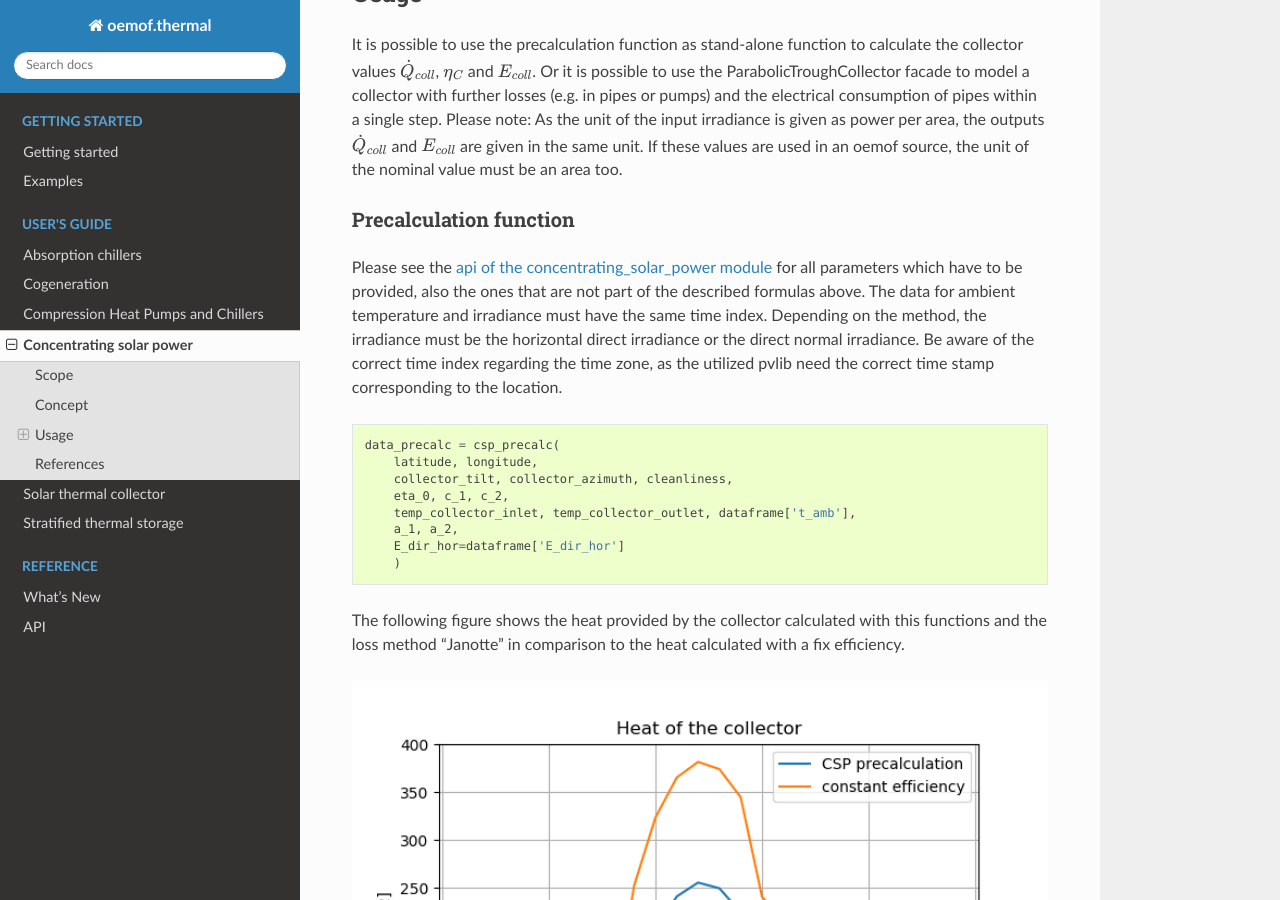
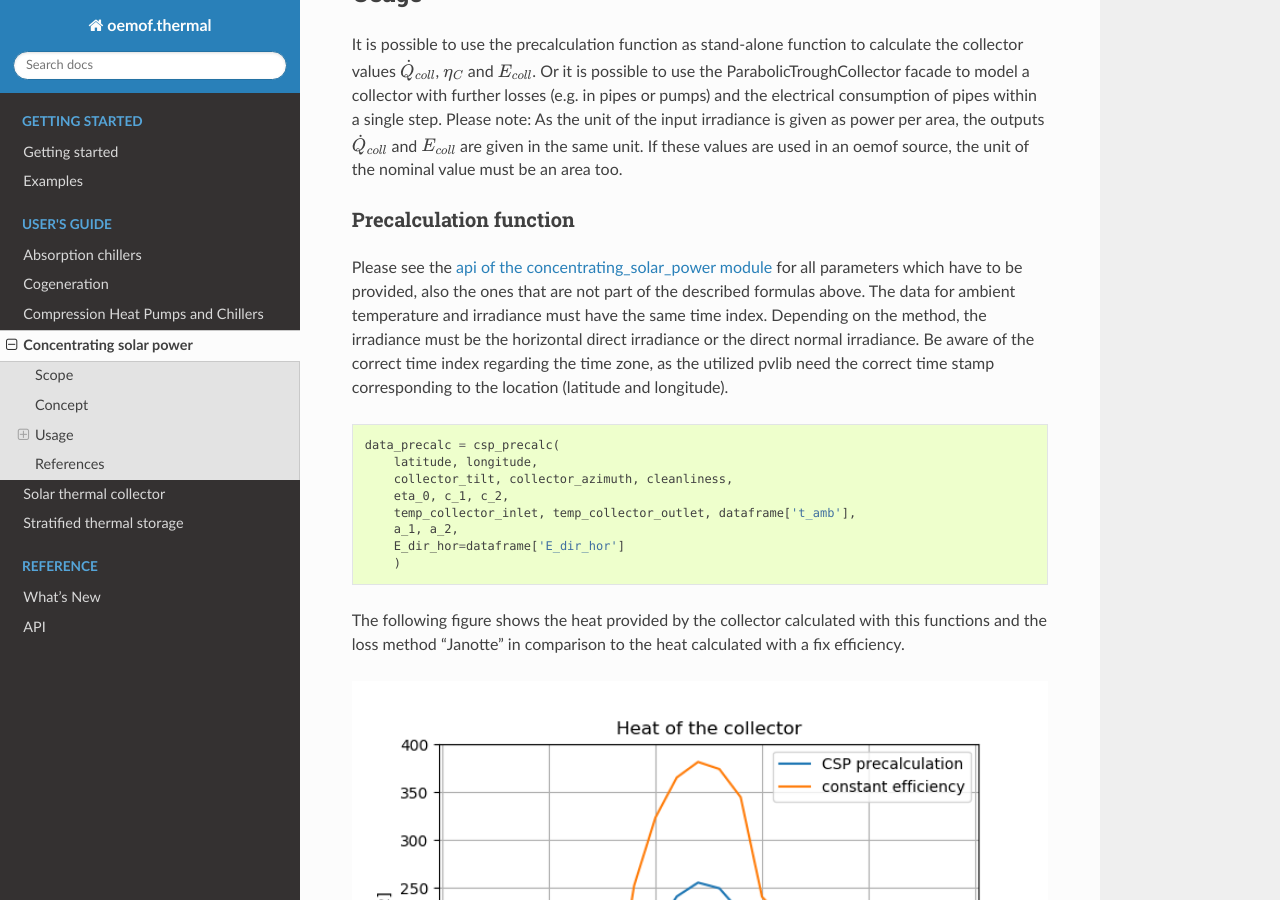
Before and after one commit to oemof/oemof-thermal, a Sphinx documentation site: the page built from docs/concentrating_solar_power.rst, in a window 1280 px wide and 900 px high, scrolled down 2892 px. Built offline with Sphinx 7.4.7 and the Read the Docs theme 2.0.0, drawn with Linux system fonts in a browser that asks for light colours; formulas are drawn with MathJax 3.

Commit message:
Fix too long line and add 2 words

```diff
--- a/docs/concentrating_solar_power.rst
+++ b/docs/concentrating_solar_power.rst
@@ -129,10 +129,11 @@
 Usage
 _____
 
-It is possible to use the precalculation function as stand-alone function to calculate the collector values
-:math:`\dot Q_{coll}`, :math:`\eta_C` and :math:`E_{coll}`. Or it is possible
-to use the ParabolicTroughCollector facade to model a collector with further
-losses (e.g. in pipes or pumps) and the electrical consumption of pipes within a single step.
+It is possible to use the precalculation function as stand-alone function to
+calculate the collector values :math:`\dot Q_{coll}`, :math:`\eta_C` and
+:math:`E_{coll}`. Or it is possible to use the ParabolicTroughCollector facade
+to model a collector with further losses (e.g. in pipes or pumps) and the
+electrical consumption of pipes within a single step.
 Please note: As the unit of the input irradiance is given as power per area,
 the outputs :math:`\dot Q_{coll}` and :math:`E_{coll}` are given in the same
 unit. If these values are used in an oemof source, the unit of the nominal
@@ -149,7 +150,7 @@
 Depending on the method, the irradiance must be the horizontal direct
 irradiance or the direct normal irradiance. Be aware of the correct time index
 regarding the time zone, as the utilized pvlib need the correct time stamp
-corresponding to the location.
+corresponding to the location (latitude and longitude).
 
 
 .. code-block:: python
```
